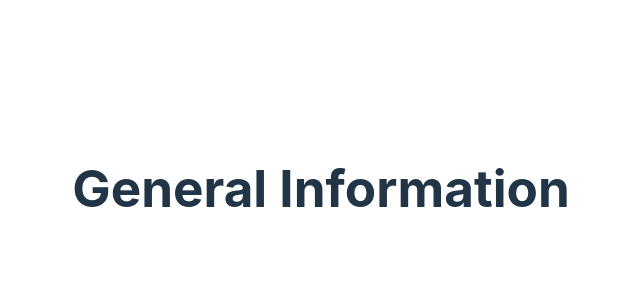
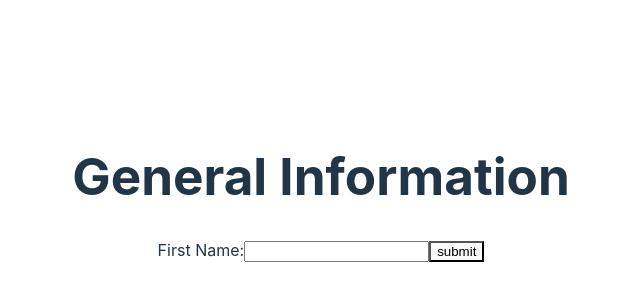
Before and after one commit to CameronTheDeveloper/cv-application, a React app: page / in a window 1280 px wide. Shown: the part 212-512 px from the top of the page, without its empty margins (319-959 px from the left). Built offline with nearby package versions, Linux system fonts and the light colour scheme; the HTML template or start-up script is replaced by a standard one.

Commit message:
Add General_mid component with firstName input

```diff
--- a/src/components/General-info.jsx
+++ b/src/components/General-info.jsx
@@ -4,12 +4,37 @@ function General_top() {
     return (
         <h1>General Information</h1>
     );
+}
 
+function General_mid() {
+    const [firstName, setFirstName] = useState('');
+
+    function handleFirstNameChange(e) {
+        setFirstName(e.target.value);
+    }
+
+    return (
+        <form>
+            <label>First Name:
+                <input
+                    type='text'
+                    id='firstNameInput'
+                    name='firstNameInput'
+                    value={firstName}
+                    onChange={handleFirstNameChange}>
+                </input>
+            </label>
+            <button type='submit'>submit</button>
+        </form>
+    );
 }
 
 function GeneralInfo() {
     return (
-        <General_top></General_top>
+        <>
+            <General_top></General_top>
+            <General_mid></General_mid>
+        </>
     );
 }
 
```
